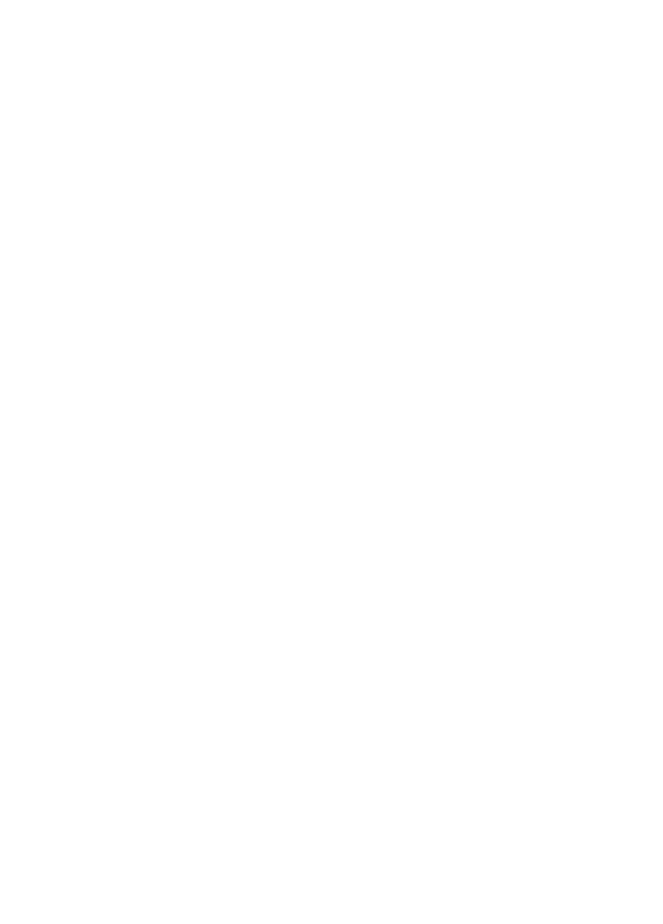
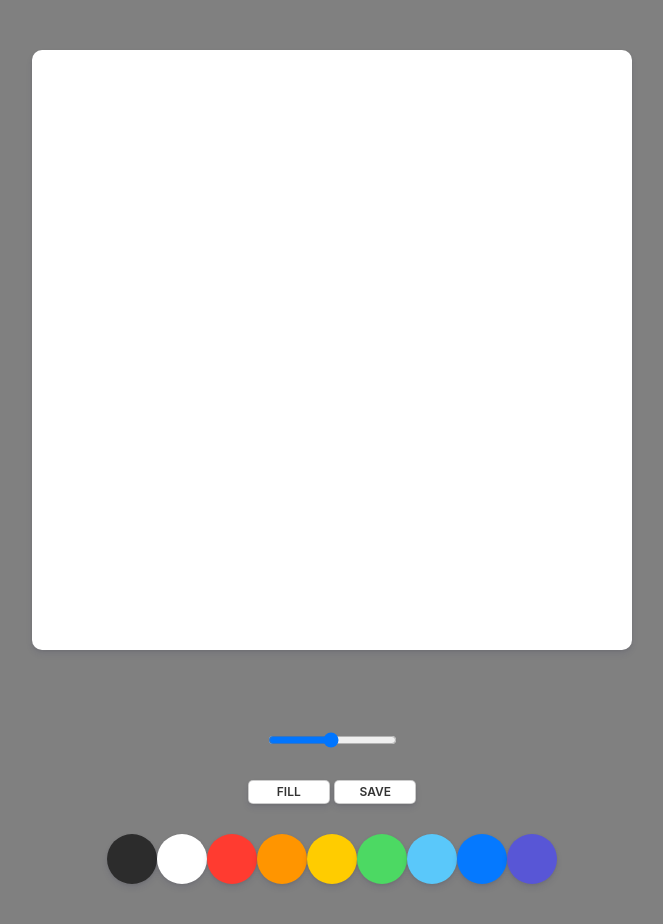
Before and after one commit to mooncalf79/paintjs, a plain HTML site: page index.html in a window 1280 px wide. Shown: the whole page, without its empty margins (308-971 px from the left). Before the commit the page ends 800 px from the top, so only its background shows below. Drawn offline with Linux system fonts and the light colour scheme.

Commit message:
first_work

```diff
--- a/index.html
+++ b/index.html
@@ -2,12 +2,31 @@
 <html lang="kr">
 <head>
     <meta charset="UTF-8">
-    <meta http-equiv="X-UA-Compatible" content="IE=edge">
     <meta name="viewport" content="width=device-width, initial-scale=1.0">
     <link rel="stylesheet" href="style.css">
     <title>PaintJS</title>
 </head>
 <body>
+    <canvas id="jsCanvas" class="canvas"></canvas>
+    <div class="contorls">
+        <div class="controls__range">
+            <input type="range" id="jsRange" min='0.1' max='5.0' value="2.5" step="0.1">
+        </div>
+        <div class="controls__btns">
+            <button id="jsMode">Fill</button>
+            <button id="jsSave">Save</button></div>
+        <div class="controls__colors" id="jsColors">
+            <div class="controls__color" style="background-color: #2c2c2c"></div>
+            <div class="controls__color" style="background-color: white"></div>
+            <div class="controls__color" style="background-color: #ff3b30"></div>
+            <div class="controls__color" style="background-color: #ff9500"></div>
+            <div class="controls__color" style="background-color: #ffcc00"></div>
+            <div class="controls__color" style="background-color: #4cd963"></div>
+            <div class="controls__color" style="background-color: #5ac8fa"></div>
+            <div class="controls__color" style="background-color: #0579ff"></div>
+            <div class="controls__color" style="background-color: #5856d6"></div>
+        </div>
+    </div>
     <script src="app.js"></script>
 </body>
 </html>
--- /dev/null
+++ b/reset.css
@@ -0,0 +1,44 @@
+
+html, body, div, span, applet, object, iframe,
+h1, h2, h3, h4, h5, h6, p, blockquote, pre,
+a, abbr, acronym, address, big, cite, code,
+del, dfn, em, img, ins, kbd, q, s, samp,
+small, strike, strong, sub, sup, tt, var,
+b, u, i, center,
+dl, dt, dd, ol, ul, li,
+fieldset, form, label, legend,
+table, caption, tbody, tfoot, thead, tr, th, td,
+article, aside, canvas, details, embed,
+figure, figcaption, footer, header, hgroup,
+menu, nav, output, ruby, section, summary,
+time, mark, audio, video {
+	margin: 0;
+	padding: 0;
+	border: 0;
+	font-size: 100%;
+	font: inherit;
+	vertical-align: baseline;
+}
+/* HTML5 display-role reset for older browsers */
+article, aside, details, figcaption, figure,
+footer, header, hgroup, menu, nav, section {
+	display: block;
+}
+body {
+	line-height: 1;
+}
+ol, ul {
+	list-style: none;
+}
+blockquote, q {
+	quotes: none;
+}
+blockquote:before, blockquote:after,
+q:before, q:after {
+	content: '';
+	content: none;
+}
+table {
+	border-collapse: collapse;
+	border-spacing: 0;
+}
--- a/style.css
+++ b/style.css
@@ -0,0 +1,64 @@
+@import "reset.css";
+
+body{
+    background-color: gray;
+    font-family: -apple-system, BlinkMacSystemFont, 'Segoe UI', Roboto, Oxygen, Ubuntu, Cantarell, 'Open Sans', 'Helvetica Neue', sans-serif;
+    display: flex;
+    flex-direction: column;
+    align-items: center;
+    padding: 50px 0px;
+}
+
+.canvas{
+    width:600px;
+    height: 600px;
+    background-color: white;
+    border-radius: 10px;
+    box-shadow: 0 4px 6px rgba(50,50,93,0.11), 0 1px 3px rgba(0,0,0,0.08);
+}
+
+.contorls{
+    margin-top: 80px;
+    display: flex;
+    flex-direction: column;
+    align-items: center;
+}
+
+.contorls .controls__btns{
+    margin-bottom: 30px;
+}
+
+.controls__btns button{
+    all:unset;
+    cursor: pointer;
+    background-color: white;
+    padding: 5px 0px;
+    width: 80px;
+    text-align: center;
+    border-radius: 5px;
+    box-shadow: 0 4px 6px rgba(50,50,93,0.11), 0 1px 3px rgba(0,0,0,0.08);
+    border: 1px solid rgba(0,0,0,0.2);
+    color: rgba(0,0,0,0.8);
+    text-transform: uppercase;
+    font-weight: 600;
+    font-size: 12px;
+}
+
+.controls__btns button:active{
+    transform: scale(0.95);
+}
+.contorls .controls__colors{
+    display: flex;
+}
+
+.controls__colors .controls__color{
+    width: 50px;
+    height: 50px;
+    border-radius: 25px;
+    cursor: pointer;
+    box-shadow: 0 4px 6px rgba(50,50,93,0.11), 0 1px 3px rgba(0,0,0,0.08);
+}
+
+.contorls .controls__range {
+    margin-bottom: 30px;
+}
```
